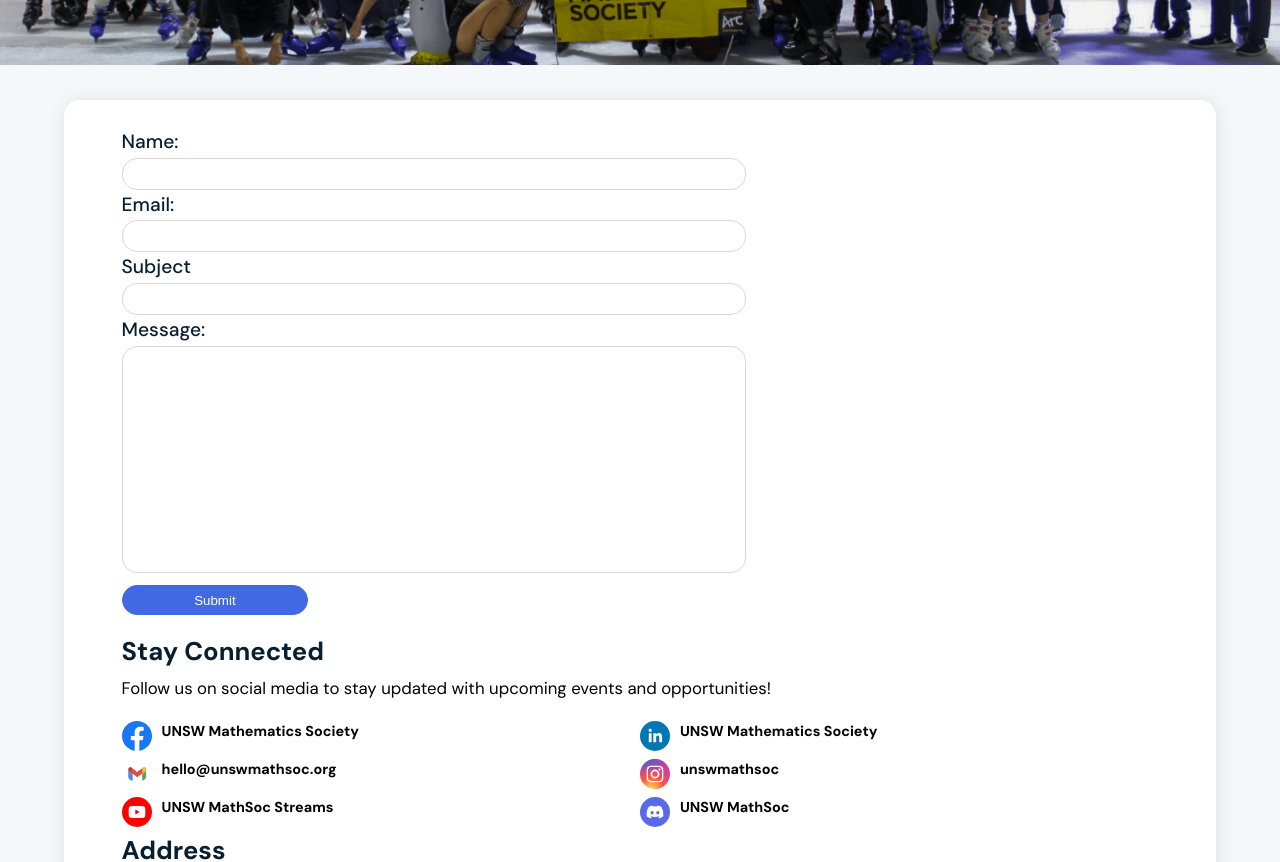
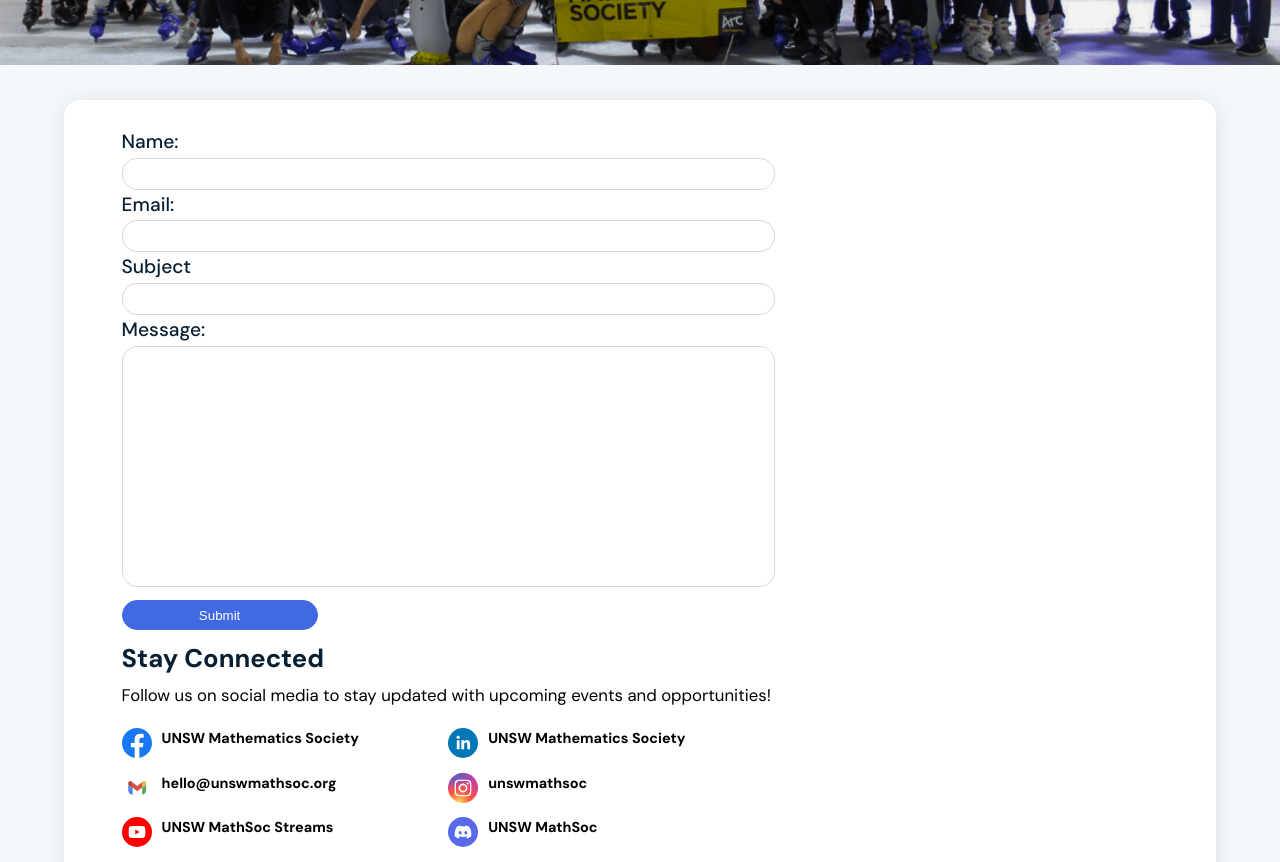
Before and after one commit to MathSocUNSW/mathsoc-website, a Next.js app: page /contact in a window 1280 px wide. Shown: the part 420-1282 px from the top of the page. Built offline with nearby package versions, Linux system fonts and the light colour scheme.

Commit message:
made width of contactbox small enough to fix text and made form width 100%

```diff
--- a/src/pages/contact.tsx
+++ b/src/pages/contact.tsx
@@ -1,5 +1,5 @@
 // Library Imports
-import React, { FormEvent, useState } from "react";
+import React, { useState } from "react";
 import Head from "next/head";
 import { Typography, Alert } from "@mui/material";
 
@@ -97,6 +97,7 @@ const Contact: React.FC = () => {
       <Hero url="/images/hero/mathsoc_skating.png" text="Contact Us" />
       <PageBody>
         <WholePageBox>
+          <div className={styles.contactBody}>
             <form onSubmit={handleSubmit} className={styles.contactForm}>
               {alertInfo}
               <Typography variant="h6" component="label" htmlFor="contactName">
@@ -196,6 +197,7 @@ const Contact: React.FC = () => {
                 </Typography>
               </div>
             </div>
+          </div>
         </WholePageBox>
       </PageBody>
     </section>
--- a/src/styles/contact.module.scss
+++ b/src/styles/contact.module.scss
@@ -1,11 +1,22 @@
 @import "./variables.scss";
 
 // Even spacing between each section
-.contactBody > *:not(:last-child) {
+.contactBody {
   padding-bottom: 15px;
-  @media screen and (max-width: $sm) {
+  width: 63%;
+  div,
+  form {
+    padding-bottom: 1%;
+  }
+  @media screen and (max-width: $md) {
+    width: 98%;
     padding-left: 1%;
     padding-right: 1%;
+    div,
+    form {
+      padding-left: 2px;
+      padding-right: 2px;
+    }
   }
 }
 
@@ -44,11 +55,11 @@
 .contactForm {
   display: flex;
   flex-direction: column;
-  width: 60%;
-  padding-bottom: 2%;
+  width: 100%;
   @media screen and (max-width: $md) {
     flex-direction: column;
-    width: 100%;
+    width: auto;
+    padding: 2%;
   }
 }
 
@@ -57,19 +68,6 @@
   @media screen and (max-width: $sm) {
     display: flex;
     justify-content: center;
-  }
-}
-
-.contactName {
-  display: flex;
-  justify-content: space-between;
-  width: 100%;
-  gap: 8%;
-  @media screen and (max-width: $sm) {
-    flex-direction: column;
-    padding: 0px;
-    gap: 0px;
-    width: 100%;
   }
 }
 
@@ -91,11 +89,9 @@
   @include animate;
   border-radius: 15px;
   height: 30px;
-  width: 94%;
   padding-left: 3%;
   padding-right: 3%;
   @media screen and (max-width: $sm) {
-    padding: 0;
     text-align: center;
   }
 }
@@ -104,13 +100,11 @@
   @include animate;
   border-radius: 15px;
   height: 200px;
-  padding: 2%;
-  width: 96%;
+  padding: 3%;
   resize: none;
   font-family: sans-serif;
   @media screen and (max-width: $sm) {
     padding: 2%;
-    width: 92%;
   }
 }
 
```
Lines whose indentation alone changed are shown as unchanged.
